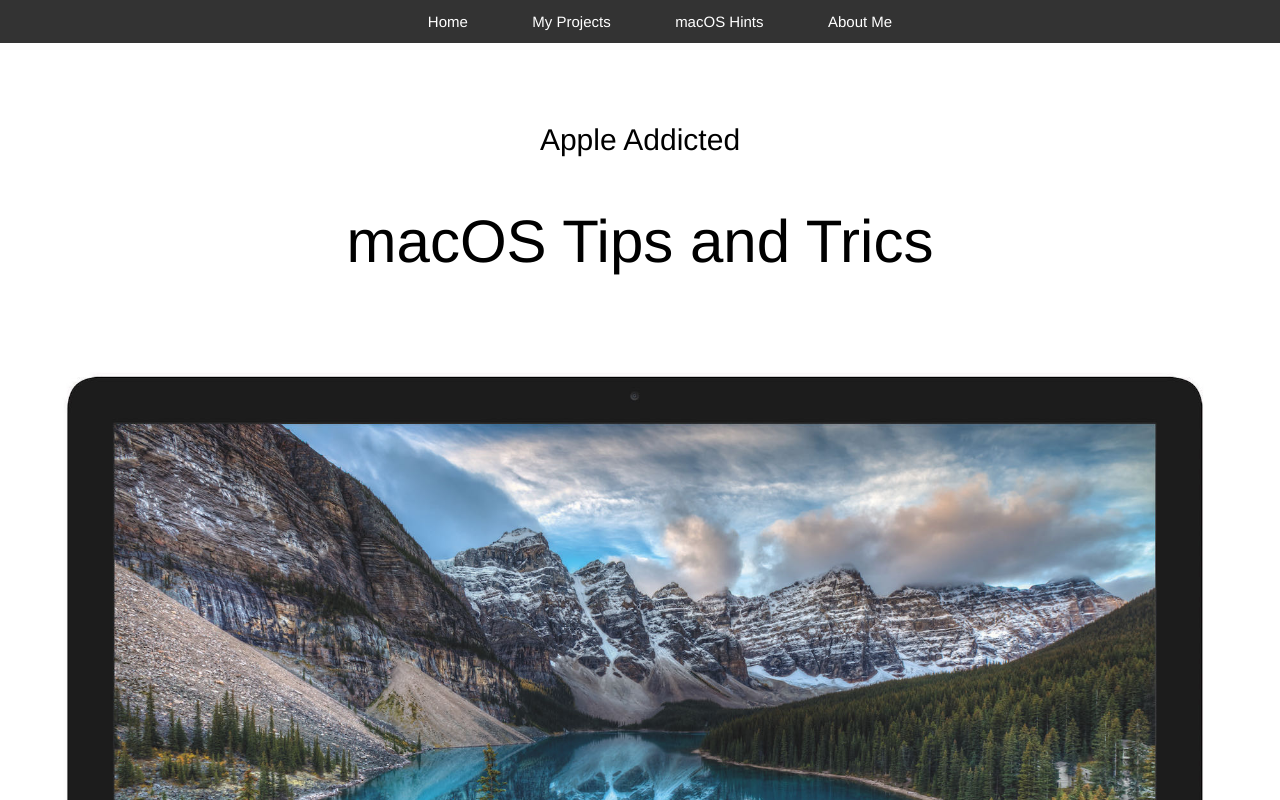
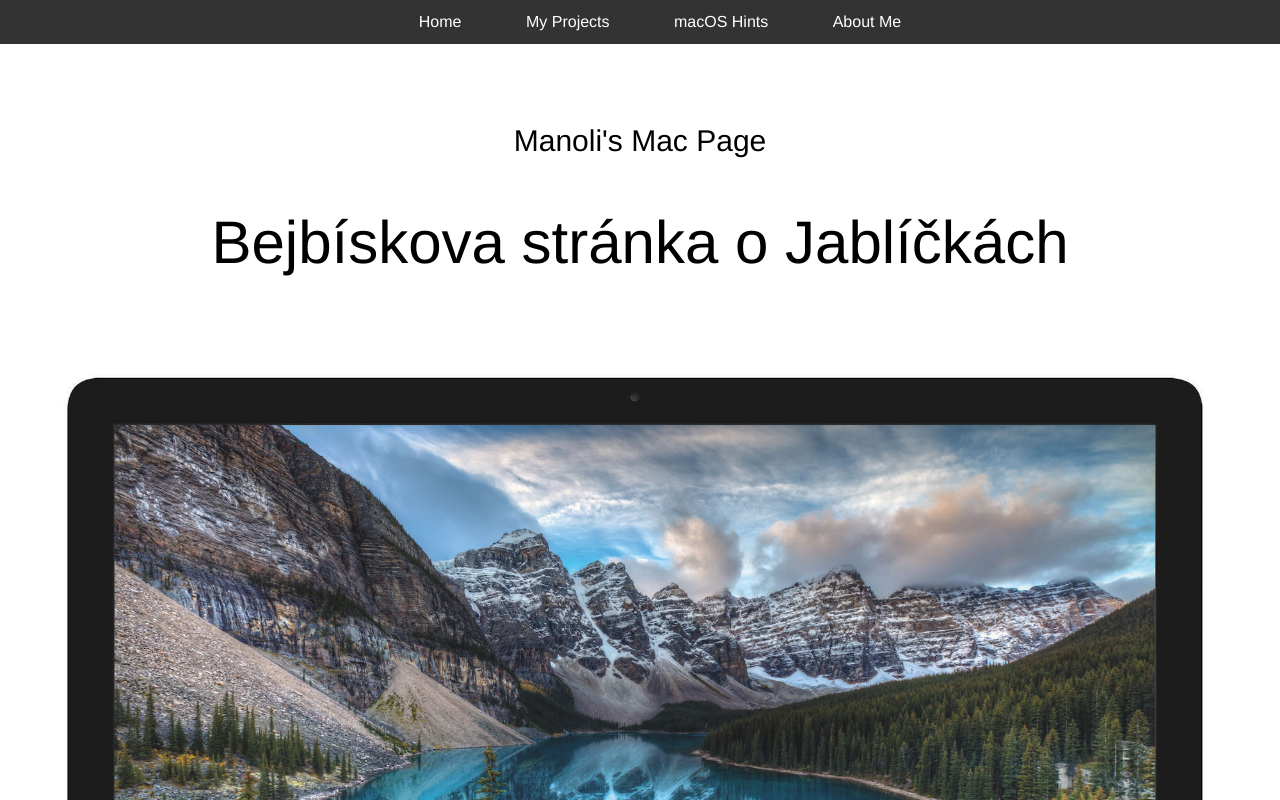
Before and after one commit to McManoli/test-site, a plain HTML site: page navigation.html in a window 1280 px wide. Shown: the top 800 px of the page. Drawn offline with Linux system fonts and the light colour scheme.

Commit message:
Font Size Edits

```diff
--- a/navigation.css
+++ b/navigation.css
@@ -1,6 +1,6 @@
 body {
   font-family: 'Helvetica Neue', Helvetica, sans-serif;
-  font-weight: 200;
+  font-weight: 300;
   margin: 0;
 }
 
@@ -18,7 +18,7 @@ nav li {
   display: inline-block;
   margin: 13px 30px;
   color: white;
-  font-size: 15px;
+  font-size: 16px;
 }
 
 nav a {
--- a/navigation.html
+++ b/navigation.html
@@ -14,8 +14,8 @@
       <li><a href="#">About Me</a></li>
     </ul>
   </nav>
-  <h1>Apple Addicted</h1>
-  <h2>macOS Tips and Trics<h2>
+  <h1>Manoli's Mac Page</h1>
+  <h2>Bejbískova stránka o Jablíčkách<h2>
   <img src="iMac27-Desktop-PR-PRINT.jpg" width="100%" alt="iMac 27-inch with Retina Display" />
 </body>
 </html>
```
